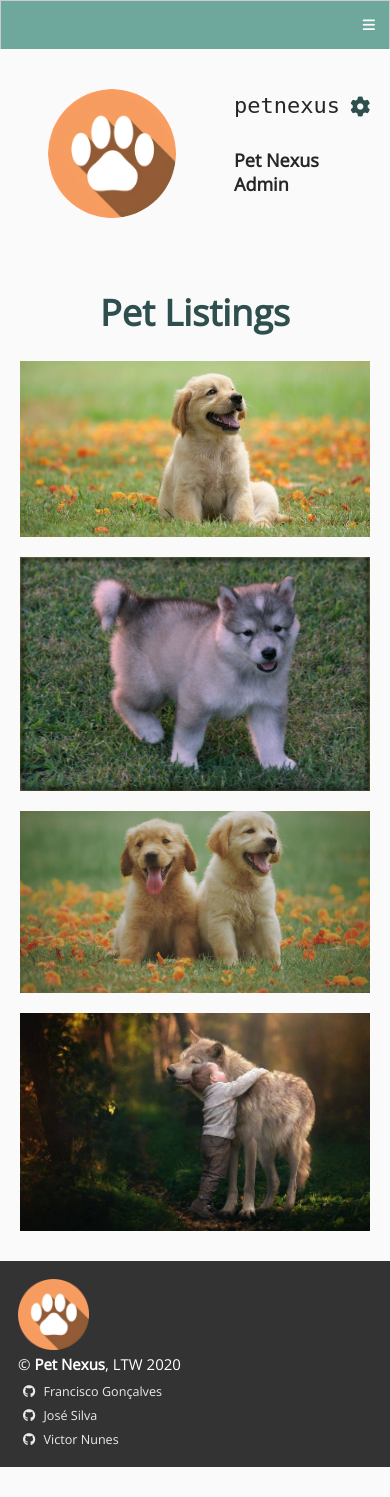
After one commit to kiko-g/pet-nexus, a PHP site: page /pages/profile.php in a window 390 px wide. The commit adds this page. Run offline with PHP 8.4, Linux system fonts and the light colour scheme; some libraries are stand-ins or nearby versions.

Commit message:
profile page template

```diff
--- /dev/null
+++ b/pages/profile.php
@@ -0,0 +1,86 @@
+<?php require '../templates/head.html' ?>
+
+<body>
+	<?php require '../templates/navbar.html' ?>
+	<header>
+		<div class="profile-container">
+			<div class="profile">
+				<div class="profile-image">
+					<img class="w50" src="../assets/img/logo.png">
+				</div>
+
+				<div class="profile-user-settings">
+					<code class="profile-user-name">petnexus</code>
+					<button class="small-button profile-settings-button" aria-label="profile settings"><i class="fas fa-cog"
+							aria-hidden="true"></i></button>
+						<p><span class="profile-real-name">Pet Nexus Admin</span></p>
+				</div>
+
+			</div>
+			<!-- End of profile section -->
+		</div>
+		<!-- End of container -->
+	</header>
+
+	<main>
+		<div class="profile-container">
+			<h1>Pet Listings</h1>
+			<div class="posts">
+				<div class="posts-item" tabindex="0">
+					<img src="../assets/img/dog.jpg"
+						class="posts-image" alt="">
+					<div class="posts-item-info">
+						<ul>
+							<li class="posts-item-likes"><span class="visually-hidden">Likes:</span><i class="fas fa-heart"
+									aria-hidden="true"></i> 15</li>
+							<li class="posts-item-comments"><span class="visually-hidden">Comments:</span><i class="fas fa-comment"
+									aria-hidden="true"></i> 3</li>
+						</ul>
+					</div>
+				</div>
+
+				<div class="posts-item" tabindex="0">
+					<img src="../assets/img/dog2.jpg"
+						class="posts-image" alt="">
+					<div class="posts-item-info">
+						<ul>
+							<li class="posts-item-likes"><span class="visually-hidden">Likes:</span><i class="fas fa-heart"
+									aria-hidden="true"></i> 18</li>
+							<li class="posts-item-comments"><span class="visually-hidden">Comments:</span><i class="fas fa-comment"
+									aria-hidden="true"></i> 2</li>
+						</ul>
+					</div>
+				</div>
+
+				<div class="posts-item" tabindex="0">
+					<img src="../assets/img/header.jpg"
+						class="posts-image" alt="">
+					<div class="posts-item-info">
+						<ul>
+							<li class="posts-item-likes"><span class="visually-hidden">Likes:</span><i class="fas fa-heart"
+									aria-hidden="true"></i> 18</li>
+							<li class="posts-item-comments"><span class="visually-hidden">Comments:</span><i class="fas fa-comment"
+									aria-hidden="true"></i> 2</li>
+						</ul>
+					</div>
+				</div>
+
+				<div class="posts-item" tabindex="0">
+					<img src="../assets/img/header2.jpg"
+						class="posts-image" alt="">
+					<div class="posts-item-info">
+						<ul>
+							<li class="posts-item-likes"><span class="visually-hidden">Likes:</span><i class="fas fa-heart"
+									aria-hidden="true"></i> 18</li>
+							<li class="posts-item-comments"><span class="visually-hidden">Comments:</span><i class="fas fa-comment"
+									aria-hidden="true"></i> 2</li>
+						</ul>
+					</div>
+				</div>
+			</div>
+		</div>
+	</main>
+	<?php require '../templates/footer.html' ?>
+</body>
+
+</html>
--- a/style/buttons.css
+++ b/style/buttons.css
@@ -12,9 +12,12 @@ button {
 }
 
 button:hover {
-  color: white;
-  background-color: #6ea79b;
+  opacity: 90%;
   transition: 0.2s ease-out;
+}
+
+button.navbar:hover {
+  opacity: 100%;
 }
 
 button.right {
--- a/style/navbar.css
+++ b/style/navbar.css
@@ -20,6 +20,7 @@
   text-decoration: none;
 }
 
+.topnav button:hover,
 .topnav a:hover {
   transition: 0.2s ease-out;
   background-color: #6ea79b;
@@ -81,6 +82,7 @@
     padding: 20px 0px 0px 0px;
   }
 
+  .topnav a:not(:first-child),
   .topnav button:not(:first-child) {
     display: none;
   }
--- a/style/user.css
+++ b/style/user.css
@@ -17,8 +17,17 @@ input[type=password] {
   border-radius: 3px;
 }
 
-.container {
+.profile-container {
   padding: 1em;
+  max-width: 93.5rem;
+  margin: 0 auto;
+  padding: 0 2rem;
+}
+
+.profile-container>h1 {
+  text-align: center;
+  color: darkslategray;
+  margin-top: 0px;
 }
 
 /* The overlayLogin (background) */
@@ -97,29 +106,353 @@ input[type=password] {
 
 
 /* PROFILE */
-.grid {
-  display: grid;
-  grid-gap: 10px;
-  grid-template-columns: 200px 100px 100px;
-  grid-template-rows: repeat(5, 100px);
+:root {
+  font-size: 10px;
 }
 
-#item-1 {
-  background-color: red;
-  grid-column: 1/3;
+*,
+*::before,
+*::after {
+  box-sizing: border-box;
 }
 
-#item-4 {
-  background-color: blue;
-  grid-column: 2/4;
+body {
+  font-family: "Open Sans", Arial, sans-serif;
+  min-height: 100vh;
+  background-color: #fafafa;
+  color: #262626;
+  padding-bottom: 3rem;
 }
 
-#item-5 {
-  background-color: green;
-  grid-column: 1/4;
+img {
+  display: block;
 }
 
-#item-9 {
-  background-color: yellow;
-  grid-column: 1/4;
+.small-button {
+  display: inline-block;
+  font: inherit;
+  background: none;
+  border: none;
+  color: darkslategray;
+  padding: 0;
+  cursor: pointer;
+  padding: 0.25% 1% 0.5% 0.9%;
+  border-radius: 20%;
 }
+
+.small-button:hover,
+.small-button:focus {
+  opacity: 90%;
+  color: white;
+  background-color: darkslategray;
+}
+
+.visually-hidden {
+  position: absolute !important;
+  height: 1px;
+  width: 1px;
+  overflow: hidden;
+  clip: rect(1px, 1px, 1px, 1px);
+}
+
+/* Profile Section */
+
+.profile {
+  padding: 3rem 0;
+}
+
+.profile::after {
+  content: "";
+  display: block;
+  clear: both;
+}
+
+.profile-image {
+  float: left;
+  width: calc(33.333% - 1rem);
+  display: flex;
+  justify-content: center;
+  align-items: center;
+  margin-right: 3rem;
+}
+
+.profile-image img {
+  border-radius: 50%;
+}
+
+.profile-user-settings,
+.profile-stats,
+.profile-bio {
+  float: left;
+  width: calc(66.666% - 2rem);
+}
+
+.profile-user-settings {
+  margin-top: 1.1rem;
+}
+
+.profile-user-name {
+  display: inline-block;
+  font-size: 3.2rem;
+  font-weight: 300;
+  margin: 0;
+}
+
+.profile-edit-button {
+  font-size: 1.4rem;
+  line-height: 1.8;
+  border: 0.1rem solid #dbdbdb;
+  border-radius: 0.3rem;
+  padding: 0 2.4rem;
+  margin-left: 2rem;
+}
+
+.profile-settings-button {
+  font-size: 2rem;
+  margin-left: 1rem;
+}
+
+.profile-stats {
+  margin-top: 2.3rem;
+}
+
+.profile-stats li {
+  display: inline-block;
+  font-size: 1.6rem;
+  line-height: 1.5;
+  margin-right: 4rem;
+  cursor: pointer;
+}
+
+.profile-stats li:last-of-type {
+  margin-right: 0;
+}
+
+.profile-bio {
+  font-size: 1.6rem;
+  font-weight: 400;
+  line-height: 1.5;
+  margin-top: 2.3rem;
+}
+
+.profile-real-name,
+.profile-stat-count,
+.profile-edit-button {
+  font-weight: 600;
+}
+
+
+/* Gallery Section */
+.posts {
+  display: flex;
+  flex-wrap: wrap;
+  margin: -1rem -1rem;
+  padding-bottom: 3rem;
+}
+
+.posts-item {
+  position: relative;
+  flex: 1 0 22rem;
+  margin: 1rem;
+  color: #fff;
+  cursor: pointer;
+}
+
+.posts-item:hover .posts-item-info,
+.posts-item:focus .posts-item-info {
+  display: flex;
+  justify-content: center;
+  align-items: center;
+  position: absolute;
+  top: 0;
+  width: 100%;
+  height: 100%;
+  background-color: rgba(0, 0, 0, 0.3);
+}
+
+.posts-item-info {
+  display: none;
+}
+
+.posts-item-info li {
+  display: inline-block;
+  font-size: 1.7rem;
+  font-weight: 600;
+}
+
+.posts-item-likes {
+  margin-right: 2.2rem;
+}
+
+.posts-item-type {
+  position: absolute;
+  top: 1rem;
+  right: 1rem;
+  font-size: 2.5rem;
+  text-shadow: 0.2rem 0.2rem 0.2rem rgba(0, 0, 0, 0.1);
+}
+
+.fa-clone,
+.fa-comment {
+  transform: rotateY(180deg);
+}
+
+.posts-image {
+  width: 100%;
+  height: 100%;
+  object-fit: cover;
+}
+
+
+
+
+
+/* Media Query */
+@media screen and (max-width: 40rem) {
+  .profile {
+    display: flex;
+    flex-wrap: wrap;
+    padding: 4rem 0;
+  }
+
+  .profile::after {
+    display: none;
+  }
+
+  .profile-image,
+  .profile-user-settings,
+  .profile-bio,
+  .profile-stats {
+    float: none;
+    width: auto;
+  }
+
+  .profile-image img {
+    width: 70%;
+  }
+
+  .profile-user-settings {
+    flex-basis: calc(100% - 10.7rem);
+    display: flex;
+    flex-wrap: wrap;
+    margin-top: 1rem;
+  }
+
+  .profile-user-name {
+    font-size: 2.2rem;
+  }
+
+  .profile-edit-button {
+    order: 1;
+    padding: 0;
+    text-align: center;
+    margin-top: 1rem;
+  }
+
+  .profile-edit-button {
+    margin-left: 0;
+  }
+
+  .profile-bio {
+    font-size: 1.4rem;
+    margin-top: 1.5rem;
+  }
+
+  .profile-edit-button,
+  .profile-bio,
+  .profile-stats {
+    flex-basis: 100%;
+  }
+
+  .profile-stats {
+    order: 1;
+    margin-top: 1.5rem;
+  }
+
+  .profile-stats ul {
+    display: flex;
+    text-align: center;
+    padding: 1.2rem 0;
+    border-top: 0.1rem solid #dadada;
+    border-bottom: 0.1rem solid #dadada;
+  }
+
+  .profile-stats li {
+    font-size: 1.4rem;
+    flex: 1;
+    margin: 0;
+  }
+
+  .profile-stat-count {
+    display: block;
+  }
+}
+
+
+
+/*
+The following code will only run if your browser supports CSS grid.
+Remove or comment-out the code block below to see how the browser will fall-back to flexbox & floated styling.
+*/
+
+@supports (display: grid) {
+  .profile {
+    display: grid;
+    grid-template-columns: 1fr 2fr;
+    grid-template-rows: repeat(3, auto);
+    grid-column-gap: 3rem;
+    align-items: center;
+  }
+
+  .profile-image {
+    grid-row: 1 / -1;
+  }
+
+  .posts {
+    display: grid;
+    grid-template-columns: repeat(auto-fit, minmax(22rem, 1fr));
+    grid-gap: 2rem;
+  }
+
+  .profile-image,
+  .profile-user-settings,
+  .profile-stats,
+  .profile-bio,
+  .posts-item,
+  .posts {
+    width: auto;
+    max-width: 100%;
+    margin: 0;
+  }
+
+  @media (max-width: 40rem) {
+    .profile {
+      grid-template-columns: auto 1fr;
+      grid-row-gap: 1.5rem;
+    }
+
+    .profile-image {
+      grid-row: 1 / 2;
+    }
+
+    .profile-user-settings {
+      display: grid;
+      grid-template-columns: auto 1fr;
+      grid-gap: 1rem;
+    }
+
+    .profile-edit-button,
+    .profile-stats,
+    .profile-bio {
+      grid-column: 1 / -1;
+    }
+
+    .profile-user-settings,
+    .profile-edit-button,
+    .profile-settings-button,
+    .profile-bio,
+    .profile-stats {
+      margin: 0;
+    }
+  }
+}
--- a/templates/navbar.html
+++ b/templates/navbar.html
@@ -1,9 +1,9 @@
 <nav class="topnav" id="topnavbar">
-  <a href="/index.php" class="no-border"> <i class="fas fa-home"></i> Home </a>
-  <a href="/pages/profile.php" class=""> <i class="fas fa-user"></i> Profile </a>
-  <a href="/pages/pets.php" class=""> <i class="fas fa-dog"></i> Breeds </a>
+  <a href="/index.php" class="navbar no-border"> <i class="fas fa-home"></i> Home </a>
+  <a href="/pages/profile.php" class="navbar"> <i class="fas fa-user"></i> Profile </a>
+  <a href="/pages/pets.php" class="navbar"> <i class="fas fa-dog"></i> Breeds </a>
   <!-- LOGIN -->
-  <button onclick="document.getElementById('login-popup').style.display='block'" class="right">
+  <button onclick="document.getElementById('login-popup').style.display='block'" class="navbar right">
     <i class="fa fa-sign-in"></i> Login
   </button>
   <div id="login-popup" class="overlayLogin">
@@ -32,7 +32,7 @@
   </div>
 
   <!-- REGISTER -->
-  <button onclick="document.getElementById('register-popup').style.display='block'" class="right">
+  <button onclick="document.getElementById('register-popup').style.display='block'" class="navbar right">
     <i class="fa fa-user-plus"></i> Register
   </button>
   <div id="register-popup" class="overlayLogin">
@@ -52,8 +52,7 @@
       </div>
     </form>
   </div>
-  <!---->
-  <a href="#" class="a-search right"> <i class="fa fa-search"> </i> Search </a>
-  <a href="#" class="a-heart right"> <i class="fa fa-heart"> </i> Favorites </a>
+  <a href="#" class=" a-search right"> <i class="fa fa-search"> </i> Search </a>
+  <a href="#" class=" a-heart right"> <i class="fa fa-heart"> </i> Favorites </a>
   <a href="javascript:void(0);" class="icon" onclick="topnavResponsive()"><i class="fa fa-bars"></i></a>
 </nav>
```
Also changed, not shown: assets/img/dog2.jpg (added).
